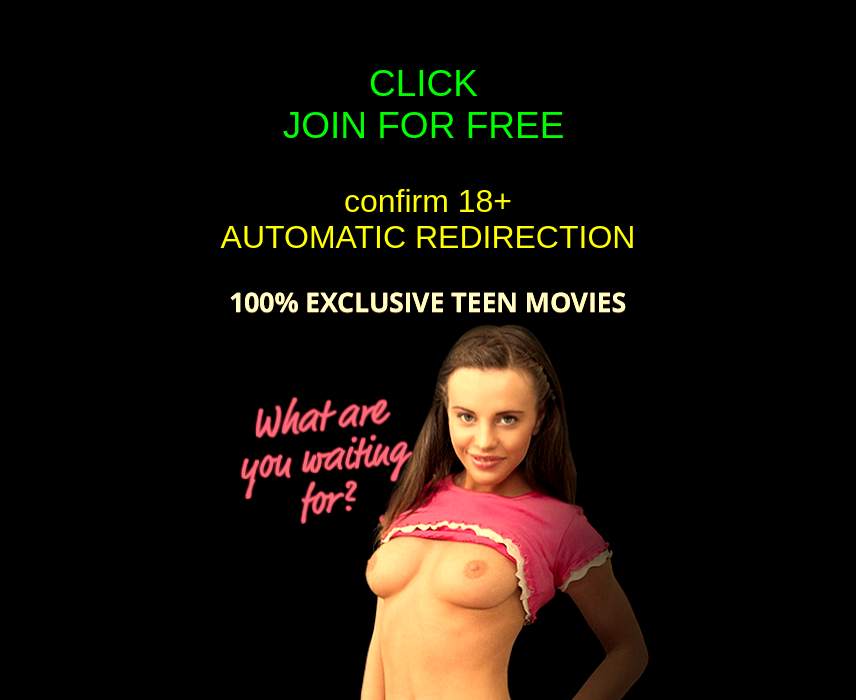
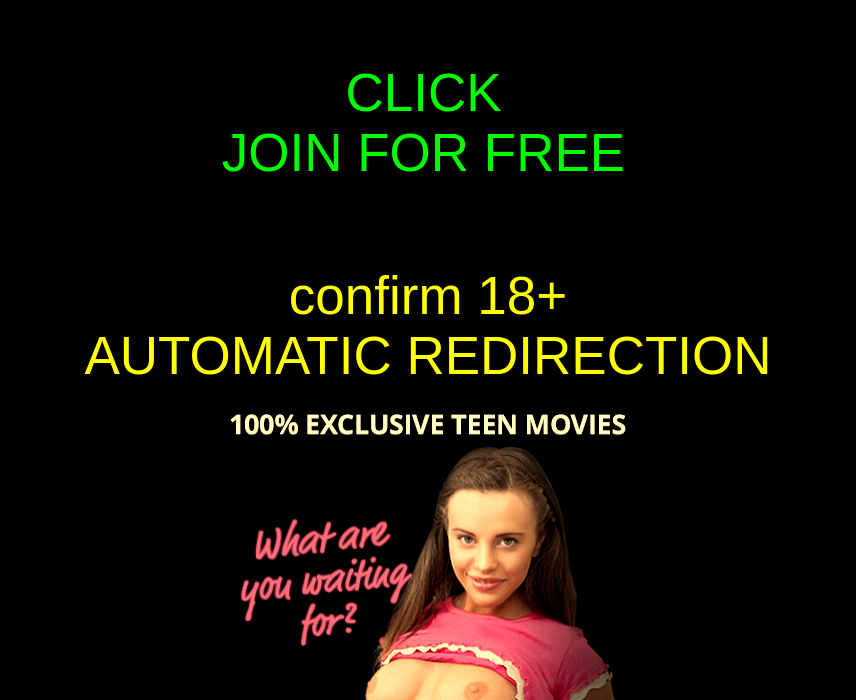
Before and after one commit to vichastiy/freeteens, a plain HTML site: page index.html in a window 1280 px wide. Shown: the part 400-1100 px from the top of the page, without its empty margins (212-1068 px from the left). Drawn offline with Linux system fonts and the light colour scheme.

Commit message:
Add files via upload

```diff
--- a/index.css
+++ b/index.css
@@ -43,8 +43,8 @@ body
    color: #FFFF00;
    font-family: Arial;
    font-weight: 400;
-   font-size: 32px;
-   line-height: 36px;
+   font-size: 53px;
+   line-height: 59.5px;
 }
 #wb_Text1 p, #wb_Text1 ul
 {
@@ -66,8 +66,8 @@ body
    color: #00FF00;
    font-family: Arial;
    font-weight: 400;
-   font-size: 37px;
-   line-height: 41.5px;
+   font-size: 53px;
+   line-height: 59.5px;
 }
 #wb_Text2 p, #wb_Text2 ul
 {
--- a/index.html
+++ b/index.html
@@ -10,13 +10,13 @@
 <body>
 <div id="space"><br></div>
 <div id="container">
-<div id="wb_Text1" style="position:absolute;left:1px;top:583px;width:798px;height:72px;text-align:center;z-index:0;">
+<div id="wb_Text1" style="position:absolute;left:1px;top:666px;width:798px;height:119px;text-align:center;z-index:0;">
 <p>confirm 18+</p>
 <p>AUTOMATIC REDIRECTION</p></div>
-<div id="wb_Text2" style="position:absolute;left:2px;top:463px;width:787px;height:83px;text-align:center;z-index:1;">
+<div id="wb_Text2" style="position:absolute;left:2px;top:463px;width:787px;height:119px;text-align:center;z-index:1;">
 <p>CLICK</p>
 <p>JOIN FOR FREE</p></div>
-<div id="Html2" style="position:absolute;left:166px;top:1330px;width:496px;height:100px;z-index:2">
+<div id="Html2" style="position:absolute;left:166px;top:1452px;width:496px;height:100px;z-index:2">
 <div style="text-align: center;">
   <button id="confirmButton" onclick="redirect()">Confirm 18+</button>
 </div>
@@ -35,7 +35,7 @@
     }
   }
 </script></div>
-<div id="wb_Image1" style="position:absolute;left:166px;top:685px;width:458px;height:645px;z-index:3;">
+<div id="wb_Image1" style="position:absolute;left:166px;top:807px;width:458px;height:645px;z-index:3;">
 <img src="images/Безымянный.png" id="Image1" alt="" width="458" height="645"></div>
 <div id="Html1" style="position:absolute;left:4px;top:0px;width:793px;height:463px;z-index:4">
 <video style="width: 100%; height: auto;" controls>
```
